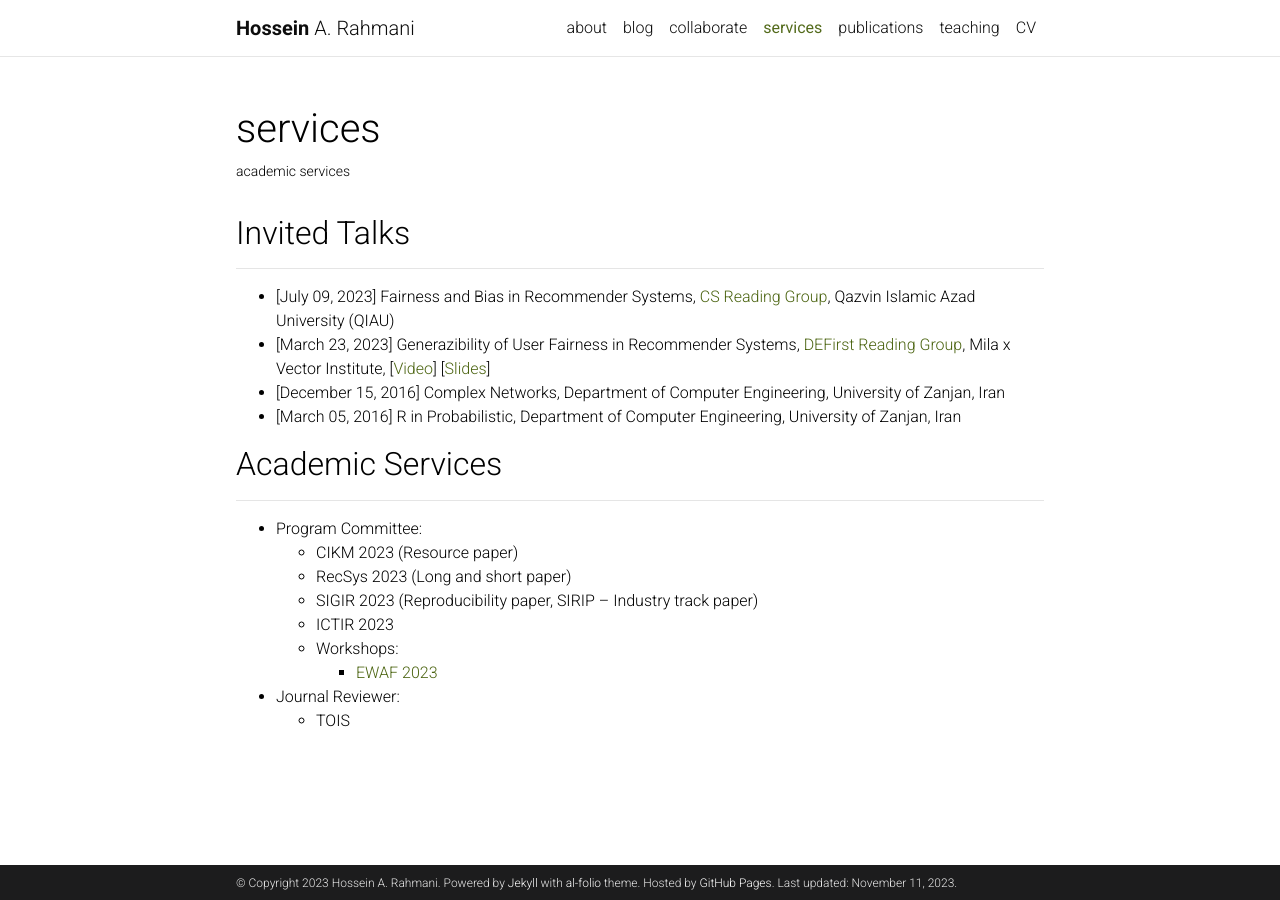
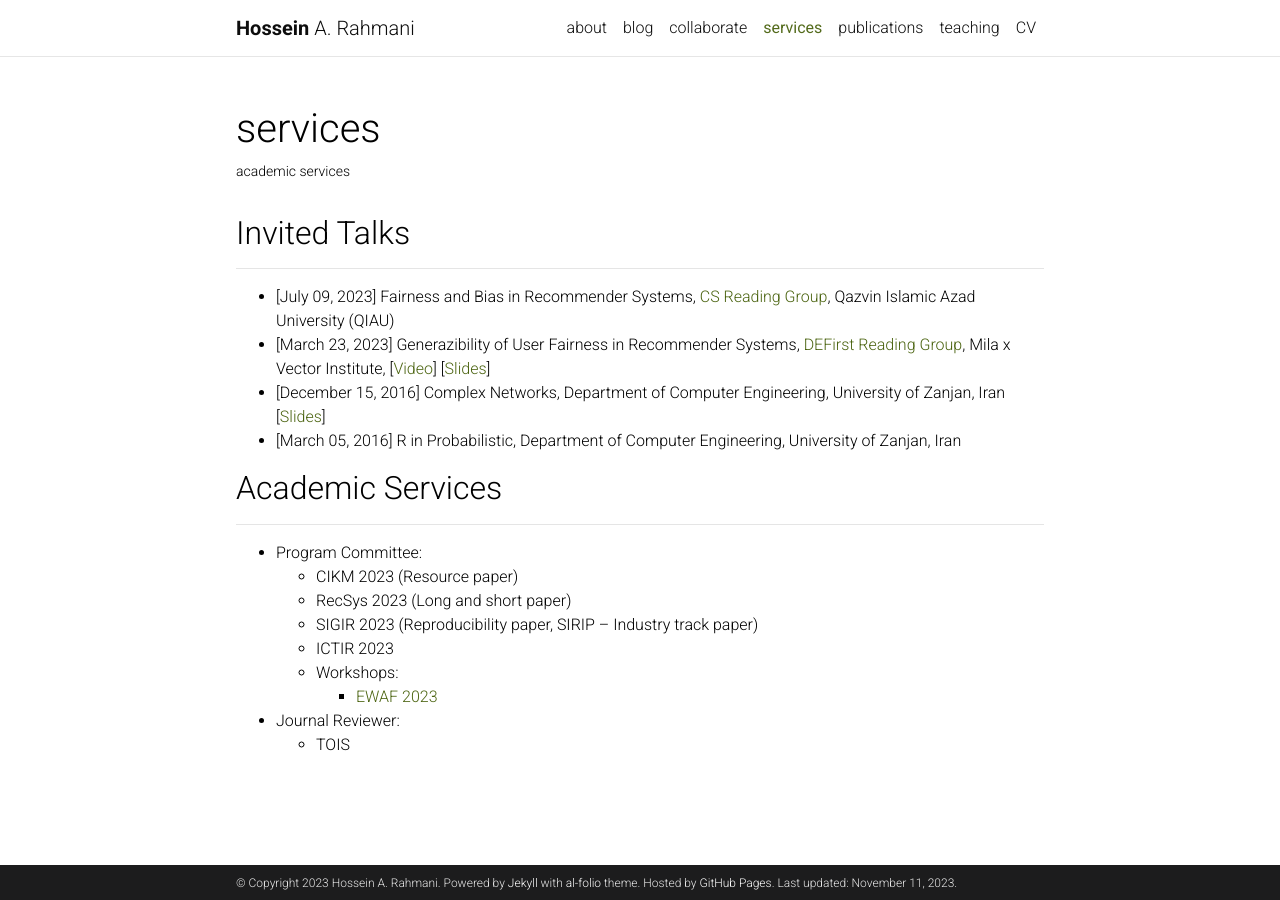
Before and after one commit to rahmanidashti/rahmanidashti.github.io, a Jekyll site: the page built from _pages/services.md, in a window 1280 px wide. Built offline with Jekyll 4.4.1, drawn with Linux system fonts in a browser that asks for light colours; comment, search, counter and statistics services are not loaded; a style sheet for code colours, icons or effects is not loaded.

Commit message:
Update services.md

```diff
--- a/_pages/services.md
+++ b/_pages/services.md
@@ -12,7 +12,7 @@
 <!-- - Generazibility of User Fairness in Recommender Systems, <a href="https://noon-cobbler-caa.notion.site/DEFirst-Reading-Group-23c288b0cdc540aea53bf7960754ba21">DEFirst Reading Group</a>, Mila x Vector Institute, March 23, 2023, [<a href="https://www.youtube.com/watch?v=k4u5rih4zVM">Video</a>] [<a href="https://www.slideshare.net/SaeedRahmani9/generalizibilityfairness-defirst-reading-group">Slides</a>] -->
 - [July 09, 2023] Fairness and Bias in Recommender Systems, <a href="https://sites.google.com/view/cs-reading-group/home">CS Reading Group</a>, Qazvin Islamic Azad University (QIAU)
 - [March 23, 2023] Generazibility of User Fairness in Recommender Systems, <a href="https://noon-cobbler-caa.notion.site/DEFirst-Reading-Group-23c288b0cdc540aea53bf7960754ba21">DEFirst Reading Group</a>, Mila x Vector Institute, [<a href="https://www.youtube.com/watch?v=k4u5rih4zVM">Video</a>] [<a href="https://www.slideshare.net/SaeedRahmani9/generalizibilityfairness-defirst-reading-group">Slides</a>]
-- [December 15, 2016] Complex Networks, Department of Computer Engineering, University of Zanjan, Iran
+- [December 15, 2016] Complex Networks, Department of Computer Engineering, University of Zanjan, Iran [<a href="https://www.slideshare.net/SaeedRahmani9/introduction-to-complex-networks-77679817">Slides</a>]
 - [March 05, 2016] R in Probabilistic, Department of Computer Engineering, University of Zanjan, Iran
 
 <h2>Academic Services</h2>
```
